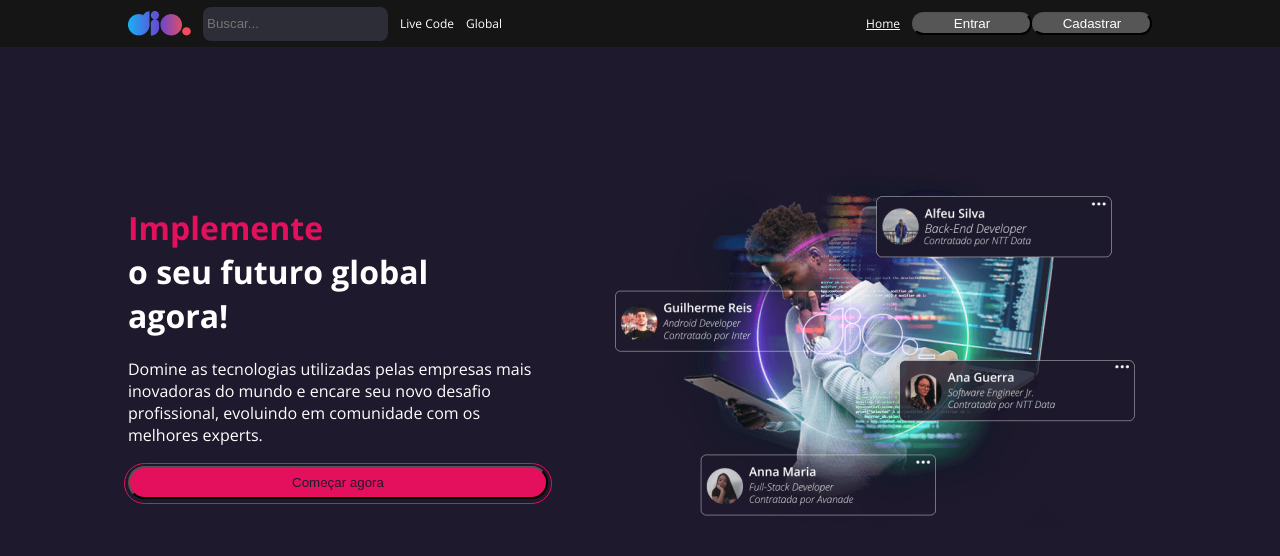
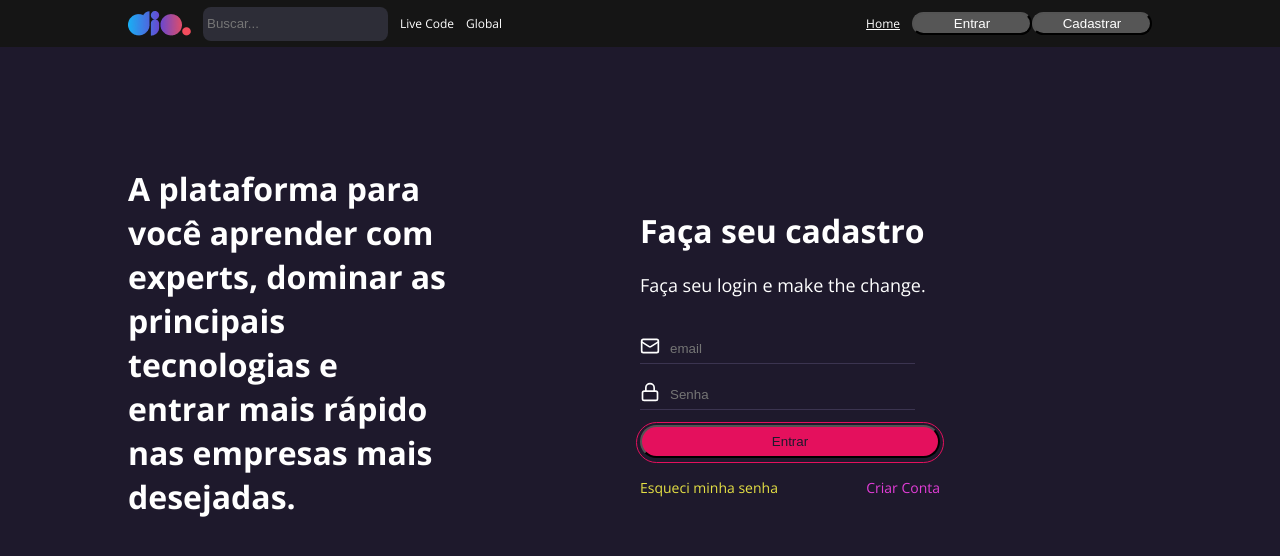
Before and after one commit to hugopereira-cs/pagina-dio, a React (Vite) app: page /login in a window 1280 px wide. Shown: the top 556 px of the page. Built offline with nearby package versions, Linux system fonts and the light colour scheme.

Commit message:
add: Login

```diff
--- a/package.json
+++ b/package.json
@@ -10,8 +10,10 @@
     "preview": "vite preview"
   },
   "dependencies": {
+    "lucide-react": "^0.577.0",
     "react": "^19.2.0",
     "react-dom": "^19.2.0",
+    "react-icon": "^1.0.0",
     "react-router-dom": "^7.13.1",
     "styled-components": "^6.3.11"
   },
--- a/src/components/Button/Button.styles.js
+++ b/src/components/Button/Button.styles.js
@@ -16,10 +16,12 @@
       height: 33px;
       background: #e4105d;
       color: #1e192c;
+      transition: transform 0.5s ease;
 
       &:hover {
         opacity: 0.8;
         cursor: pointer;
+        transform: scale(1.01);
       }
 
       &::after {
--- /dev/null
+++ b/src/components/Input/Input.jsx
@@ -0,0 +1,10 @@
+import { IconContainer, InputContainer, InputText } from './Input.styles';
+
+export function Input({ leftIcon, name, ...rest }) {
+  return (
+    <InputContainer>
+      {leftIcon ? <IconContainer>{leftIcon}</IconContainer> : null}
+      <InputText {...rest} />
+    </InputContainer>
+  );
+}
--- /dev/null
+++ b/src/components/Input/Input.styles.js
@@ -0,0 +1,23 @@
+import styled from 'styled-components';
+
+export const InputContainer = styled.div`
+  width: 100%;
+  max-width: 275px;
+  height: 30px;
+  border-bottom: 1px solid #3b3450;
+  display: flex;
+  align-items: center;
+  margim-bottom: 20px;
+`;
+
+export const IconContainer = styled.div`
+  margin-right: 10px;
+`;
+
+export const InputText = styled.input`
+  background-color: transparent;
+  color: #fff;
+  width: 100%;
+  border: 0;
+  height: 30px;
+`;
--- a/src/main.jsx
+++ b/src/main.jsx
@@ -1,11 +1,25 @@
-import { StrictMode } from 'react';
-import { createRoot } from 'react-dom/client';
-import { App } from './pages/Home/App';
+import React from 'react';
+import ReactDOM from 'react-dom/client';
+import { BrowserRouter as Router, Routes, Route } from 'react-router-dom';
+
+import { Home } from './pages/Home/App';
+import { Login } from './pages/login/App';
 import { GlobalStyle } from './styles/global';
 
-createRoot(document.getElementById('root')).render(
-  <StrictMode>
-    <GlobalStyle />
-    <App />
-  </StrictMode>
+function App() {
+	return (
+		<Router>
+			<GlobalStyle />
+			<Routes>
+				<Route path="/" element={<Home />} />
+				<Route path="/login" element={<Login />} />
+			</Routes>
+		</Router>
+	);
+}
+
+ReactDOM.createRoot(document.getElementById("root")).render(
+	<React.StrictMode>
+		<App />
+	</React.StrictMode>,
 );
--- a/src/pages/Home/App.jsx
+++ b/src/pages/Home/App.jsx
@@ -4,7 +4,7 @@
 
 import { Container, TextContent, Title, TitleHighlight } from './styles';
 
-export function App() {
+export function Home() {
   return (
     <>
       <Header />
--- /dev/null
+++ b/src/pages/login/App.jsx
@@ -0,0 +1,48 @@
+import { Mail, Lock } from 'lucide-react';
+import { Button } from '../../components/Button/Button';
+import { Header } from '../../components/Header/Header';
+import { Input } from '../../components/Input/Input';
+
+import {
+  Column,
+  Container,
+  CriarText,
+  EsqueciText,
+  Row,
+  Title,
+  TitleLogin,
+  Wrapper,
+  SubTitleLogin,
+  Form
+} from './styles';
+
+export function Login() {
+  return (
+    <>
+      <Header />
+      <Container>
+        <Column>
+          <Title>
+            A plataforma para você aprender com experts, dominar as principais tecnologias e entrar
+            mais rápido nas empresas mais desejadas.
+          </Title>
+        </Column>
+        <Column>
+          <Wrapper>
+            <TitleLogin>Faça seu cadastro</TitleLogin>
+            <SubTitleLogin>Faça seu login e make the change.</SubTitleLogin>
+            <Form>
+              <Input placeHolder="email" leftIcon={<Mail size={20} />} />
+              <Input placeHolder="Senha" type="password" leftIcon={<Lock size={20} />} />
+              <Button title="Entrar" variant="secondary" />
+            </Form>
+            <Row>
+              <EsqueciText>Esqueci minha senha</EsqueciText>
+              <CriarText>Criar Conta</CriarText>
+            </Row>
+          </Wrapper>
+        </Column>
+      </Container>
+    </>
+  );
+}
--- /dev/null
+++ b/src/pages/login/styles.js
@@ -0,0 +1,82 @@
+import styled from 'styled-components';
+
+export const Container = styled.main`
+  width: 100%;
+  max-width: 80%;
+  margin: 0 auto;
+  margin-top: 120px;
+  display: flex;
+  flex-direction: row;
+  justify-content: space-between;
+  align-items: center;
+`;
+
+export const Wrapper = styled.div`
+  max-width: 300px;
+`;
+
+export const Column = styled.div`
+  flex: 1;
+`;
+
+export const Row = styled.div`
+  display: flex;
+  flex-direction: row;
+  justify-content: space-between;
+  align-items: center;
+  margin-top: 20px;
+`;
+
+export const Title = styled.h2`
+  font-family: 'Open Sans';
+  font-style: normal;
+  font-weight: 700;
+  font-size: 32px;
+  width: 320px;
+  margin-bottom: 20px;
+  line-height: 44px;
+  color: #fff;
+`;
+
+export const TitleLogin = styled.p`
+  font-family: 'Open Sans';
+  font-style: normal;
+  font-weight: 700;
+  font-size: 32px;
+  margin-bottom: 20px;
+  line-height: 44px;
+`;
+
+export const SubTitleLogin = styled.p`
+  font-family: 'Open Sans';
+  font-style: normal;
+  font-weight: 400;
+  font-size: 18px;
+  margin-bottom: 35px;
+  line-height: 25px;
+`;
+
+export const Form = styled.form`
+  display: flex;
+  flex-direction: column;
+  gap: 15px;
+  margin-top: 20px;
+`;
+
+export const EsqueciText = styled.p`
+  font-family: 'Open Sans';
+  font-style: normal;
+  font-weight: 400;
+  font-size: 14px;
+  line-height: 19px;
+  color: #e5e044;
+`;
+
+export const CriarText = styled.p`
+  font-family: 'Open Sans';
+  font-style: normal;
+  font-weight: 400;
+  font-size: 14px;
+  line-height: 19px;
+  color: #e23dd7;
+`;
```
Also changed, not shown: 1 other file (tests, documents, lock files or other folders).
